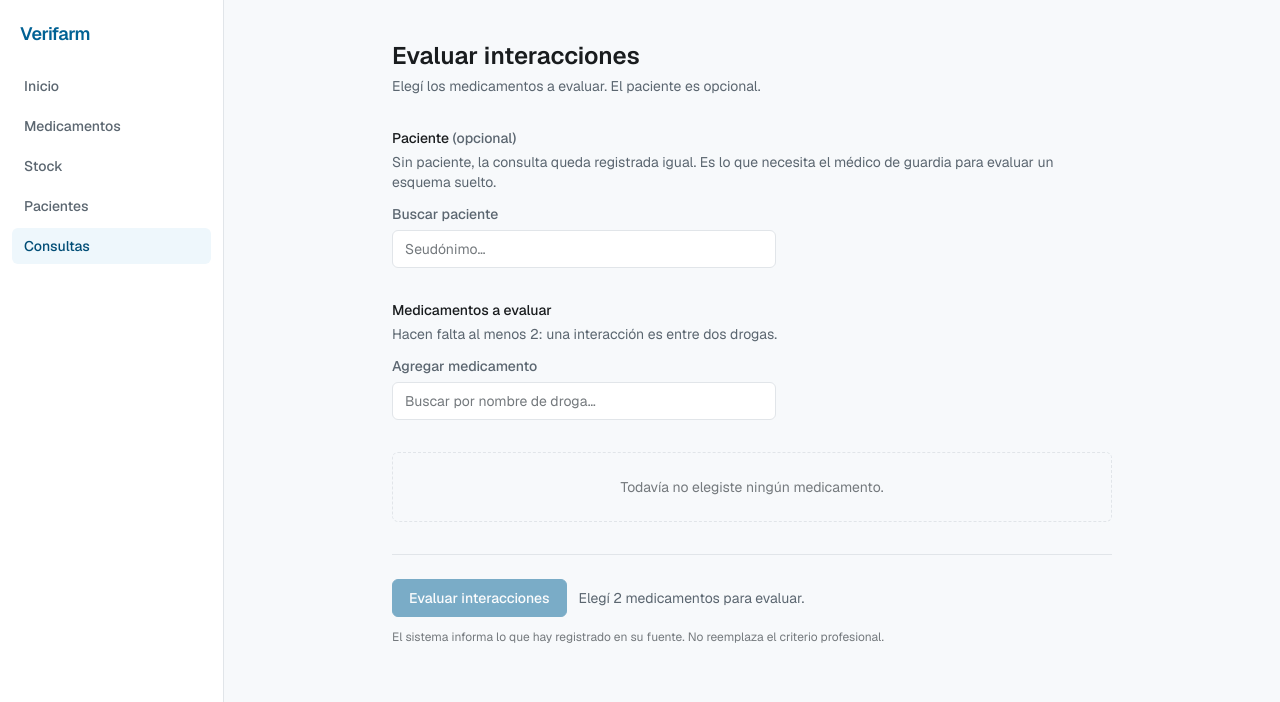
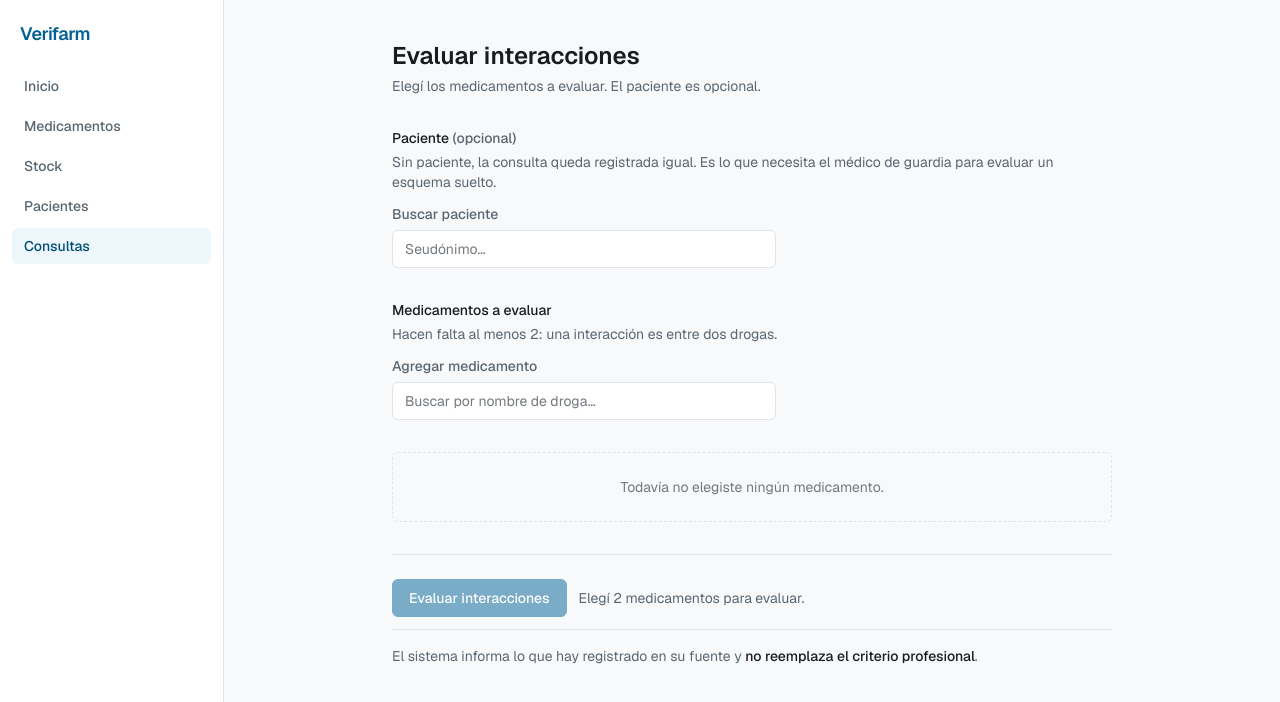
Before and after one commit to MauricioFiorini/ProyectoFinalVerifarm, a Next.js app: page /consultas/nueva in a window 1280 px wide. Shown: the top 702 px of the page. Built offline with nearby package versions, Linux system fonts and the light colour scheme.

Commit message:
feat(5.19): agregar el aviso clinico obligatorio

```diff
--- a/src/app/consultas/ListaConsultas.tsx
+++ b/src/app/consultas/ListaConsultas.tsx
@@ -3,6 +3,7 @@
 import { useCallback, useEffect, useState } from "react";
 import Link from "next/link";
 import { Boton } from "@/components/ui/Boton";
+import { AvisoClinico } from "@/components/ui/AvisoClinico";
 import { Chip } from "@/components/ui/Chip";
 import { Tabla, type Columna } from "@/components/ui/Tabla";
 import { formatearFechaHora } from "@/lib/fechas";
@@ -156,6 +157,8 @@ export function ListaConsultas() {
           mensajeVacio="Todavía no se hizo ninguna consulta"
         />
       )}
+
+      <AvisoClinico />
     </div>
   );
 }
--- a/src/app/consultas/[id]/ResultadoDeConsulta.tsx
+++ b/src/app/consultas/[id]/ResultadoDeConsulta.tsx
@@ -3,6 +3,7 @@
 import { useCallback, useEffect, useState } from "react";
 import type { Severidad } from "@prisma/client";
 import { Boton } from "@/components/ui/Boton";
+import { AvisoClinico } from "@/components/ui/AvisoClinico";
 import { Chip } from "@/components/ui/Chip";
 import { formatearFechaHora } from "@/lib/fechas";
 import type { Evaluabilidad } from "@/services/interacciones";
@@ -298,10 +299,7 @@ export function ResultadoDeConsulta({ consultaId }: { consultaId: string }) {
         </p>
       </section>
 
-      <p className="text-xs text-texto-sutil">
-        El sistema informa lo que hay registrado en su fuente. No reemplaza el
-        criterio profesional.
-      </p>
+      <AvisoClinico />
     </div>
   );
 }
--- a/src/app/consultas/nueva/NuevaConsulta.tsx
+++ b/src/app/consultas/nueva/NuevaConsulta.tsx
@@ -3,6 +3,7 @@
 import { useCallback, useEffect, useState } from "react";
 import { useRouter, useSearchParams } from "next/navigation";
 import { Boton } from "@/components/ui/Boton";
+import { AvisoClinico } from "@/components/ui/AvisoClinico";
 import { Campo } from "@/components/ui/Campo";
 import { Chip } from "@/components/ui/Chip";
 import type { Evaluabilidad } from "@/services/interacciones";
@@ -462,10 +463,7 @@ export function NuevaConsulta() {
           ) : null}
         </div>
 
-        <p className="text-xs text-texto-sutil">
-          El sistema informa lo que hay registrado en su fuente. No reemplaza el
-          criterio profesional.
-        </p>
+        <AvisoClinico />
       </section>
     </div>
   );
--- a/src/app/pacientes/ListaPacientes.tsx
+++ b/src/app/pacientes/ListaPacientes.tsx
@@ -3,6 +3,7 @@
 import { useCallback, useEffect, useState } from "react";
 import Link from "next/link";
 import { Boton } from "@/components/ui/Boton";
+import { AvisoClinico } from "@/components/ui/AvisoClinico";
 import { Campo } from "@/components/ui/Campo";
 import { Tabla, type Columna } from "@/components/ui/Tabla";
 import { ModalNuevoPaciente } from "./ModalNuevoPaciente";
@@ -137,6 +138,8 @@ export function ListaPacientes() {
         />
       )}
 
+      <AvisoClinico />
+
       {modalAbierto ? (
         <ModalNuevoPaciente
           alCerrar={() => setModalAbierto(false)}
--- a/src/app/pacientes/[id]/MedicacionDelPaciente.tsx
+++ b/src/app/pacientes/[id]/MedicacionDelPaciente.tsx
@@ -3,6 +3,7 @@
 import { useCallback, useEffect, useState } from "react";
 import Link from "next/link";
 import { Boton } from "@/components/ui/Boton";
+import { AvisoClinico } from "@/components/ui/AvisoClinico";
 import { Chip } from "@/components/ui/Chip";
 import { Tabla, type Columna } from "@/components/ui/Tabla";
 import { formatearFecha } from "@/lib/fechas";
@@ -260,10 +261,9 @@ export function MedicacionDelPaciente({ pacienteId }: { pacienteId: string }) {
         mensajeVacio="Este paciente todavía no tiene medicación cargada"
       />
 
-      <p className="text-xs text-texto-sutil">
+      <AvisoClinico>
         La evaluación de interacciones se hace solo sobre la medicación vigente.
-        El sistema informa; no reemplaza el criterio profesional.
-      </p>
+      </AvisoClinico>
 
       {modalAbierto ? (
         <ModalAgregarMedicacion
--- /dev/null
+++ b/src/components/ui/AvisoClinico.tsx
@@ -0,0 +1,51 @@
+// Aviso obligatorio de las pantallas clinicas (tarea 5.19).
+//
+// POR QUE ES OBLIGATORIO Y POR QUE ES UN COMPONENTE
+//
+// Verifarm asiste una decision clinica; no la toma. Ninguna pantalla bloquea,
+// impide ni recomienda: informan lo que hay cargado. Eso tiene que estar dicho
+// donde se lee el dato, no solamente en la documentacion.
+//
+// Estaba escrito a mano en tres pantallas, con tres redacciones distintas. Tres
+// copias de un aviso que tiene que decir lo mismo en todos lados es la forma
+// segura de que un dia digan cosas distintas —y de que la cuarta pantalla se
+// olvide de ponerlo—. Por eso sube a `src/components/ui/`, donde la regla es
+// que algo llega cuando **dos o mas rutas necesitan lo mismo**: acá son cinco.
+//
+// **Esto lleva `src/components/ui/` de cinco archivos a seis.** Los otros son
+// Boton, Campo, Tabla, Modal y Chip.
+//
+// POR QUE NO ES UN CARTEL DE COLOR
+//
+// Va en todas las pantallas clinicas, y un recuadro rojo repetido cinco veces
+// deja de leerse a la tercera: se vuelve parte del fondo. Ademas competiria por
+// atencion con los avisos que SI dicen algo de este paciente —la falta de
+// cobertura de una droga, una interaccion encontrada—, que son los que hay que
+// mirar.
+//
+// La linea separadora y el texto legible alcanzan para que este presente sin
+// tapar lo que importa.
+
+type Props = {
+  /**
+   * Texto adicional propio de la pantalla, antes del aviso.
+   *
+   * La ficha del paciente lo usa para aclarar que la evaluacion corre sobre la
+   * medicacion vigente. Es informacion de esa pantalla, no del aviso: por eso
+   * entra como texto de afuera y no como una variante mas del componente.
+   */
+  children?: React.ReactNode;
+};
+
+export function AvisoClinico({ children }: Props) {
+  return (
+    <p className="border-t border-borde pt-4 text-sm text-texto-tenue">
+      {children ? <>{children} </> : null}
+      El sistema informa lo que hay registrado en su fuente y{" "}
+      <strong className="font-medium text-texto">
+        no reemplaza el criterio profesional
+      </strong>
+      .
+    </p>
+  );
+}
```
Also changed, not shown: 2 other files (tests, documents, lock files or other folders).
